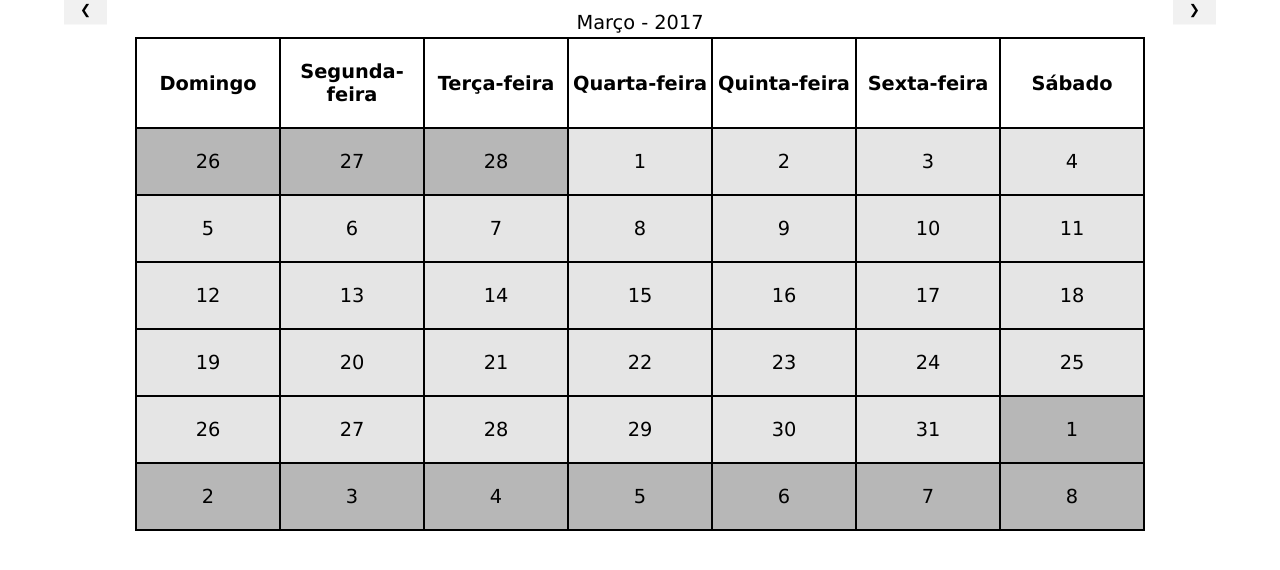
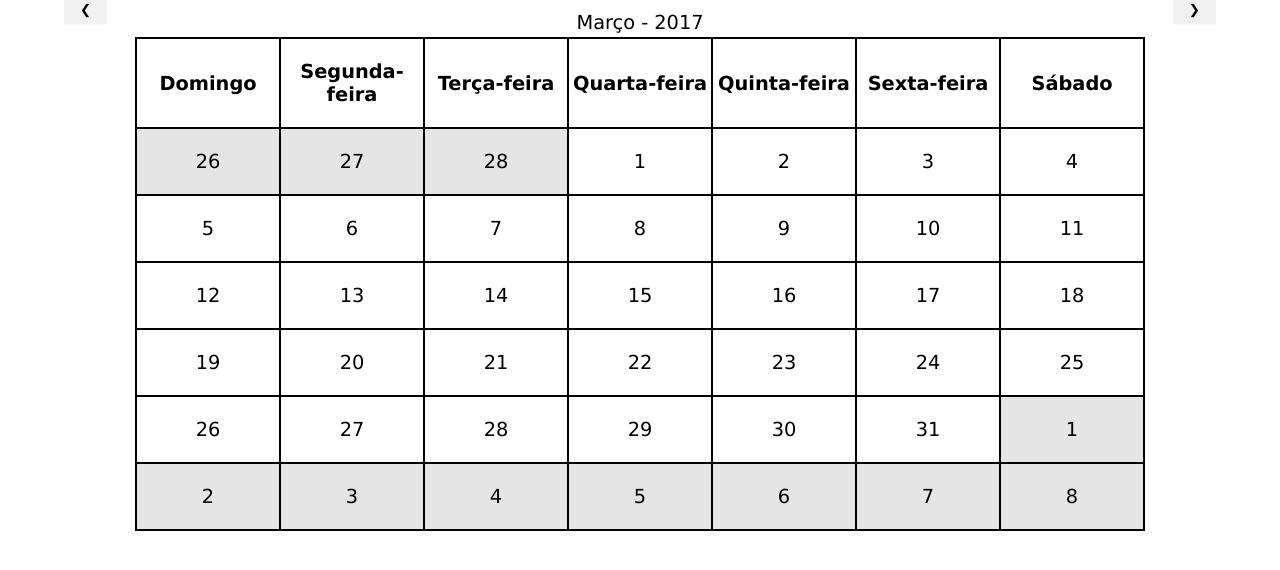
Before and after one commit to TreinoeDieta/Website, a Jekyll site: the page calendario/index.html, which Jekyll copies as it is, in a window 1280 px wide. Shown: the top 570 px of the page. Built offline with Jekyll 4.4.1, drawn with Linux system fonts in a browser that asks for light colours.

Commit message:
Update index.html

```diff
--- a/calendario/index.html
+++ b/calendario/index.html
@@ -15,13 +15,13 @@ table, th, td {
     font-size: 1.1em;
 }
     .atual {
-        background-color: #e5e5e5;
-        border: 20px solid #e5e5e5;
+        background-color: #fff;
+        border: 20px solid #fff;
 
     }
     .passado {
-        background-color: #B7B7B7;
-        border: 20px solid #B7B7B7;
+        background-color: #e5e5e5;
+        border: 20px solid #e5e5e5;
     }
     .semana {
         background-color: #fff;
```
